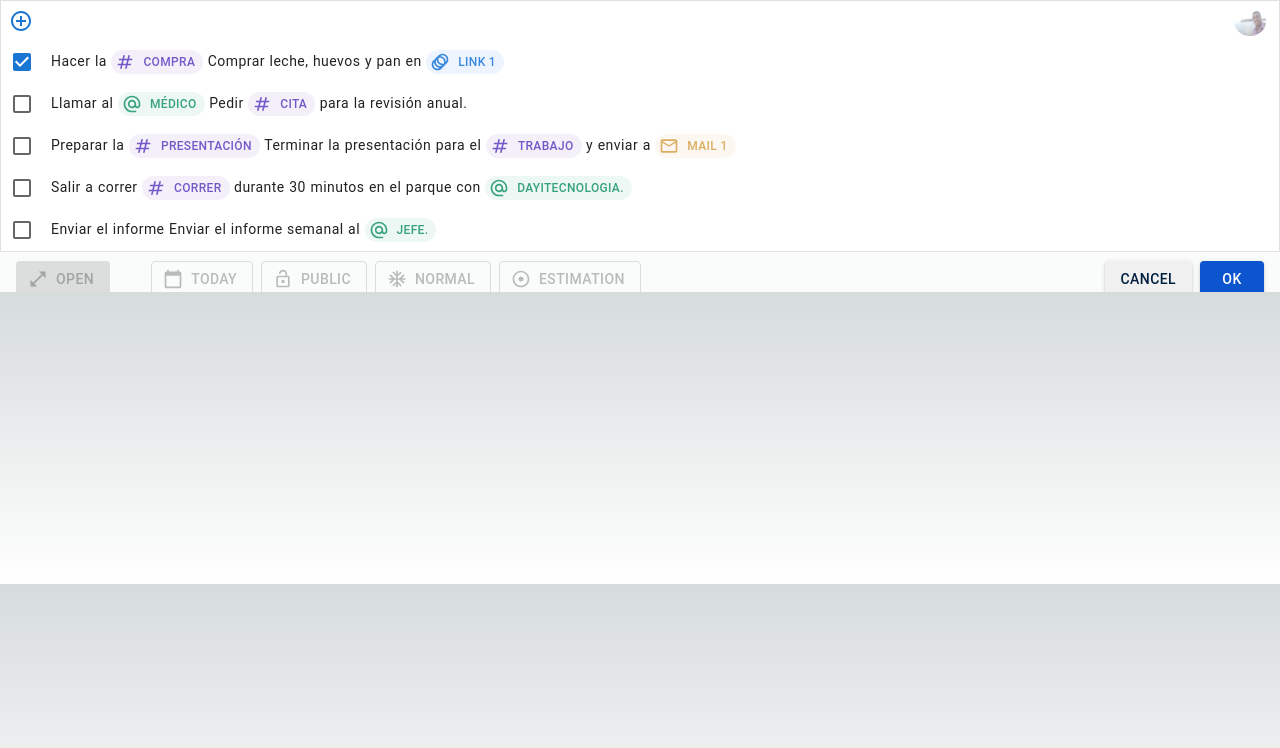
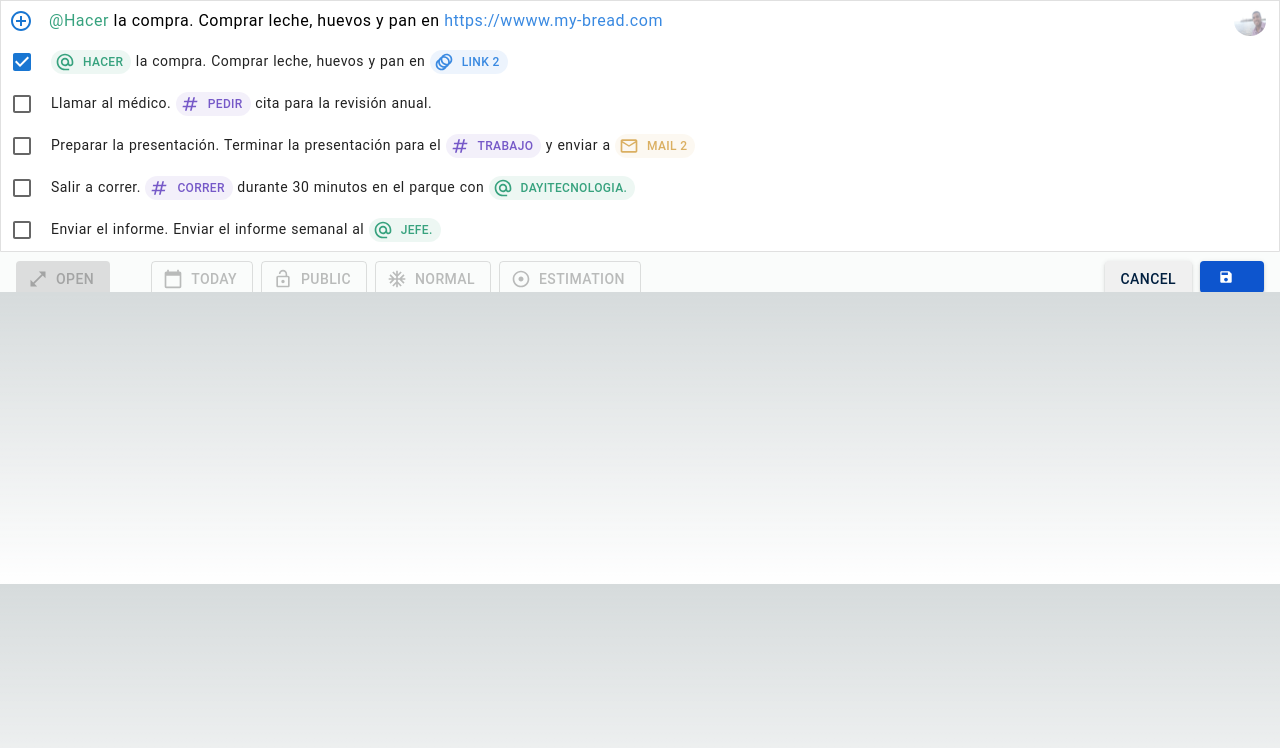
Before and after one commit to JavierTF/medium-test, a Next.js app: page / in a window 1280 px wide. Both pictures are taken after a click on the element 22 px from the left and 62 px from the top of the page. Shown: the top 748 px of the page. Built offline with nearby package versions, Linux system fonts and the light colour scheme.

Commit message:
unit tests utils.js

```diff
--- a/components/DynamicButton.tsx
+++ b/components/DynamicButton.tsx
@@ -1,8 +1,20 @@
-import React, { useState, useEffect } from 'react';
-import Button from '@mui/material/Button';
-import { DynamicButtonProps } from '@/interfaces/interfaces';
+import React, { useState, useEffect } from "react";
+import Button from "@mui/material/Button";
+import { DynamicButtonProps } from "@/interfaces/interfaces";
+import CloseIcon from "@mui/icons-material/Close";
+import SaveIcon from "@mui/icons-material/Save";
+import { tasks } from "../lib/tasks";
 
-const DynamicButton: React.FC<DynamicButtonProps> = ({ icon, text, disabled = false, filled = false, url = null, primary = false, disabledAll = false }) => {
+const DynamicButton: React.FC<DynamicButtonProps> = ({
+  icon,
+  text,
+  disabled = false,
+  filled = false,
+  url = null,
+  primary = false,
+  disabledAll = false,
+  actionButton = "none",
+}) => {
   const [windowWidth, setWindowWidth] = useState<number>(0);
 
   useEffect(() => {
@@ -12,51 +24,87 @@ const DynamicButton: React.FC<DynamicButtonProps> = ({ icon, text, disabled = fa
 
     handleResize();
 
-    window.addEventListener('resize', handleResize);
+    window.addEventListener("resize", handleResize);
 
     return () => {
-      window.removeEventListener('resize', handleResize);
+      window.removeEventListener("resize", handleResize);
     };
   }, []);
 
-  const buttonVariant: 'contained' | 'outlined' = filled ? 'contained' : 'outlined';
+  const buttonVariant: "contained" | "outlined" = filled
+    ? "contained"
+    : "outlined";
   const buttonSx: React.CSSProperties = filled
-    ? { backgroundColor: '#f0f0f0', color: '#001f3f', borderColor: '#f0f0f0' }
-    : { color: '#666666', borderColor: '#666666'};
+    ? { backgroundColor: "#f0f0f0", color: "#001f3f", borderColor: "#f0f0f0" }
+    : { color: "#666666", borderColor: "#666666" };
 
-  if (typeof window !== 'undefined') { // Verificar si window está disponible
+  if (typeof window !== "undefined") {
+    // Verificar si window está disponible
     if (windowWidth < 1230) {
       buttonSx.paddingRight = 0;
     }
   }
 
   if (primary) {
-    buttonSx.backgroundColor = '#0D55CE';
-    buttonSx.color = 'white';
+    buttonSx.backgroundColor = "#0D55CE";
+    buttonSx.color = "white";
   }
 
-  if (text === 'Cancel' && windowWidth < 1230) {
-    buttonSx.visibility = 'hidden';
+  if (text === "Cancel" && windowWidth < 1230) {
+    buttonSx.visibility = "hidden";
   }
 
   const handleClick = (e: React.MouseEvent<HTMLButtonElement>) => {
     e.preventDefault();
+    console.log('----OKOKOK-----')
+    if (primary) {
+      tasks.push({
+        id: 6,
+        title: "Hacer #pruebas y #documentación",
+        description: "Informar a @Frank y actualizar el proyecto en https://www/github.com",
+        created_at: "2024-05-05T14:00:00",
+        finished_at: "2024-05-05T16:00:00",
+      });
+    }
   };
 
-  const finalUrl = url ?? '#';
+  const finalUrl = url ?? "#";
 
-  icon = icon ?? '';
-  if (primary){
-    icon = '';
-    if (disabledAll){
-    } else {
-      text = 'Add'
+  icon = icon ?? "";
+
+  if (primary) {
+    icon = "";
+    if (actionButton == "add" && !disabledAll) {
+      // icon = <CloseIcon />;
+      text = "Add";
     }
+    if (actionButton == "modify") {
+      icon = <SaveIcon sx={{ p: 0.3 }} />;
+      text = "";
+    }
+    // if (actionButton == 'none') {
+    //   icon = "";
+    //   text = "Ok";
+    // }
+    // if (!disabledAll) {
+    //   icon = "";
+    //   text = "Ok"
+    // }
+    // else {
+    //   text = "Add";
+    // }
   }
 
   return (
     <div>
-      <Button variant={buttonVariant} startIcon={icon} href={finalUrl} disabled={disabled} sx={buttonSx} onClick={handleClick}>
+      <Button
+        variant={buttonVariant}
+        startIcon={icon}
+        href={finalUrl}
+        disabled={disabled}
+        sx={buttonSx}
+        onClick={handleClick}
+      >
         {windowWidth >= 1230 && text}
       </Button>
     </div>
--- /dev/null
+++ b/lib/tasks.js
@@ -0,0 +1,32 @@
+export const tasks = [
+  {
+    id: 1,
+    title: "@Hacer la compra. Comprar leche, huevos y pan en https://wwww.my-bread.com",
+    created_at: "2024-05-05T08:00:00",
+    finished_at: null
+  },
+  {
+    id: 2,
+    title: "Llamar al médico. #Pedir cita para la revisión anual.",
+    created_at: "2024-05-05T09:00:00",
+    finished_at: null
+  },
+  {
+    id: 3,
+    title: "Preparar la presentación. Terminar la presentación para el #trabajo y enviar a xavi@aleph.engineering",
+    created_at: "2024-05-05T10:00:00",
+    finished_at: "2024-05-05T12:00:00"
+  },
+  {
+    id: 4,
+    title: "Salir a correr. #Correr durante 30 minutos en el parque con @dayitecnologia.",
+    created_at: "2024-05-05T13:00:00",
+    finished_at: null
+  },
+  {
+    id: 5,
+    title: "Enviar el informe. Enviar el informe semanal al @jefe.",
+    created_at: "2024-05-05T14:00:00",
+    finished_at: "2024-05-05T16:00:00"
+  }
+];
--- a/lib/tasks.json
+++ /dev/null
@@ -1,37 +0,0 @@
-[
-    {
-      "id": 1,
-      "title": "Hacer la compra",
-      "description": "Comprar leche, huevos y pan.",
-      "created_at": "2024-05-05T08:00:00",
-      "finished_at": null
-    },
-    {
-      "id": 2,
-      "title": "Llamar al médico",
-      "description": "Pedir cita para la revisión anual.",
-      "created_at": "2024-05-05T09:00:00",
-      "finished_at": null
-    },
-    {
-      "id": 3,
-      "title": "Preparar la presentación",
-      "description": "Terminar la presentación para el trabajo.",
-      "created_at": "2024-05-05T10:00:00",
-      "finished_at": "2024-05-05T12:00:00"
-    },
-    {
-      "id": 4,
-      "title": "Salir a correr",
-      "description": "Correr durante 30 minutos en el parque.",
-      "created_at": "2024-05-05T13:00:00",
-      "finished_at": null
-    },
-    {
-      "id": 5,
-      "title": "Enviar el informe",
-      "description": "Enviar el informe semanal al jefe.",
-      "created_at": "2024-05-05T14:00:00",
-      "finished_at": "2024-05-05T16:00:00"
-    }
-  ]
--- a/src/app/page.tsx
+++ b/src/app/page.tsx
@@ -1,7 +1,7 @@
 'use client'
 
 import React from "react";
-import tasks from '../../lib/tasks.json';
+import tasks from '../../lib/tasks';
 import MyCard from "../pages/color/page";
 
 function TaskContainer() {
--- a/src/interfaces/interfaces.ts
+++ b/src/interfaces/interfaces.ts
@@ -6,6 +6,7 @@ export interface DynamicButtonProps {
     url?: string | null;
     primary?: boolean;
     disabledAll?: boolean;
+    actionButton?: string;
 }
 
 export interface StringTypographyProps {
--- a/src/pages/color/page.tsx
+++ b/src/pages/color/page.tsx
@@ -18,60 +18,24 @@ import CloseIcon from "@mui/icons-material/Close";
 import AddCircleOutlineIcon from "@mui/icons-material/AddCircleOutline";
 import Checkbox from "@mui/material/Checkbox";
 import StringButton from "../../../components/StringButton";
+import { findById } from "../../../utils/utils";
 
-// import tasks from '../../../lib/tasks.json';
+import { tasks } from "../../../lib/tasks";
 
 import { MyCardProps } from "@/interfaces/interfaces";
 import { Task } from "@/interfaces/interfaces";
 
-function MyCard({ tasks }: MyCardProps) {
+// function MyCard({ tasks }: MyCardProps) {
+function MyCard() {
   const [textValue, setTextValue] = useState("");
   const [colored, setColored] = useState(true);
   const [disabledAll, setDisabledAll] = useState(true);
-
-  tasks = [
-    {
-      id: 1,
-      title: "Hacer la #compra",
-      description: "Comprar leche, huevos y pan en https://wwww.my-bread.com",
-      created_at: "2024-05-05T08:00:00",
-      finished_at: null,
-    },
-    {
-      id: 2,
-      title: "Llamar al @médico",
-      description: "Pedir #cita para la revisión anual.",
-      created_at: "2024-05-05T09:00:00",
-      finished_at: null,
-    },
-    {
-      id: 3,
-      title: "Preparar la #presentación",
-      description: "Terminar la presentación para el #trabajo y enviar a xavi@aleph.engineering",
-      created_at: "2024-05-05T10:00:00",
-      finished_at: "2024-05-05T12:00:00",
-    },
-    {
-      id: 4,
-      title: "Salir a correr",
-      description: "#Correr durante 30 minutos en el parque con @dayitecnologia.",
-      created_at: "2024-05-05T13:00:00",
-      finished_at: null,
-    },
-    {
-      id: 5,
-      title: "Enviar el informe",
-      description: "Enviar el informe semanal al @jefe.",
-      created_at: "2024-05-05T14:00:00",
-      finished_at: "2024-05-05T16:00:00",
-    },
-  ];
-
-  console.log(tasks);
-
-  // const [status, setStatus] = useState<"empty" | "filled">("empty");
+  const [checked, setChecked] = useState(false);
+  const [action, setAction] = useState("none");
+  // const [tasks, setTasks] = useState([]);
 
   useEffect(() => {
+    console.log(action);
     // if (tasks.length > 0) {
     //   setStatus("filled");
     // }
@@ -79,7 +43,7 @@ function MyCard({ tasks }: MyCardProps) {
     return () => {
       // Lógica de limpieza si es necesario
     };
-  }, [tasks]);
+  }, []);
 
   const handleChange = (event: React.ChangeEvent<HTMLInputElement>) => {
     const data = event.target.value;
@@ -93,9 +57,22 @@ function MyCard({ tasks }: MyCardProps) {
 
   const handleClick = () => {
     setColored(false);
+    setAction("add");
   };
 
-  const handleClickCheckbox = () => {
+  const handleClickCheckbox = (idTask: number, isChecked: boolean) => {
+    const task = findById(tasks, idTask);
+    if (task) {
+      if (isChecked) {
+        console.log(task.title);
+        setTextValue(task.title);
+        setAction("modify");
+      } else {
+        setTextValue("");
+        setAction("none");
+      }
+    }
+    setChecked(isChecked);
   };
 
   return (
@@ -107,7 +84,7 @@ function MyCard({ tasks }: MyCardProps) {
           alignItems="center"
           sx={{ justifyContent: "space-between", width: "99%" }}
         >
-          <IconButton onClick={handleClick}>
+          <IconButton onClick={handleClick} disabled={!disabledAll || checked}>
             <AddCircleOutlineIcon color={"primary"} />
           </IconButton>
           {!colored && (
@@ -132,7 +109,7 @@ function MyCard({ tasks }: MyCardProps) {
             alt="Avatar"
             width={32}
             height={29}
-            style={{ borderRadius: "50%", opacity: 0.5 }}
+            style={{ borderRadius: "50%", opacity: disabledAll ? 0.5 : 1 }}
           />
         </Stack>
         {/* Lista de tareas */}
@@ -144,8 +121,10 @@ function MyCard({ tasks }: MyCardProps) {
             // sx={{ justifyContent: "space-between", width: "99%" }}
             key={task.id}
           >
-            <Checkbox onClick={handleClickCheckbox(task.id)} />
-            <StringButton text={`${task.title} ${task.description}`}></StringButton>
+            <Checkbox
+              onClick={(e) => handleClickCheckbox(task.id, e.target.checked)}
+            />
+            <StringButton text={task.title}></StringButton>
           </Stack>
         ))}
       </Card>
@@ -203,6 +182,13 @@ function MyCard({ tasks }: MyCardProps) {
                 url={null}
                 primary={true}
                 disabledAll={disabledAll}
+                actionButton={
+                  !disabledAll && action == "add"
+                    ? "add"
+                    : action == "modify"
+                    ? "modify"
+                    : "none"
+                }
               />
             </Stack>
           </Grid>
--- a/utils/utils.js
+++ b/utils/utils.js
@@ -24,23 +24,23 @@ export function changeColor(word) {
 }
 
 export function lightenColor(color) {
-  // Extraemos los componentes de color del string RGBA
   const matches = color.match(
     /rgba?\((\d+),\s*(\d+),\s*(\d+)(?:,\s*(\d+(\.\d+)?))?\)/
   );
 
-  // Si no hay coincidencias, devolvemos un color transparente
   if (!matches) {
     return "rgba(0, 0, 0, 0)";
   }
 
-  // Extraemos los componentes de color y la opacidad del resultado
   const r = parseInt(matches[1], 10);
   const g = parseInt(matches[2], 10);
   const b = parseInt(matches[3], 10);
 
-  // Construimos el string del color RGBA resultante con una opacidad del 9%
   return `rgba(${r}, ${g}, ${b}, 0.09)`;
+}
+
+export function findById(arr, idToFind) {
+  return arr.find(obj => obj.id === idToFind);
 }
 
 // Ejemplo de uso
```
Also changed, not shown: 2 other files (tests, documents, lock files or other folders).
